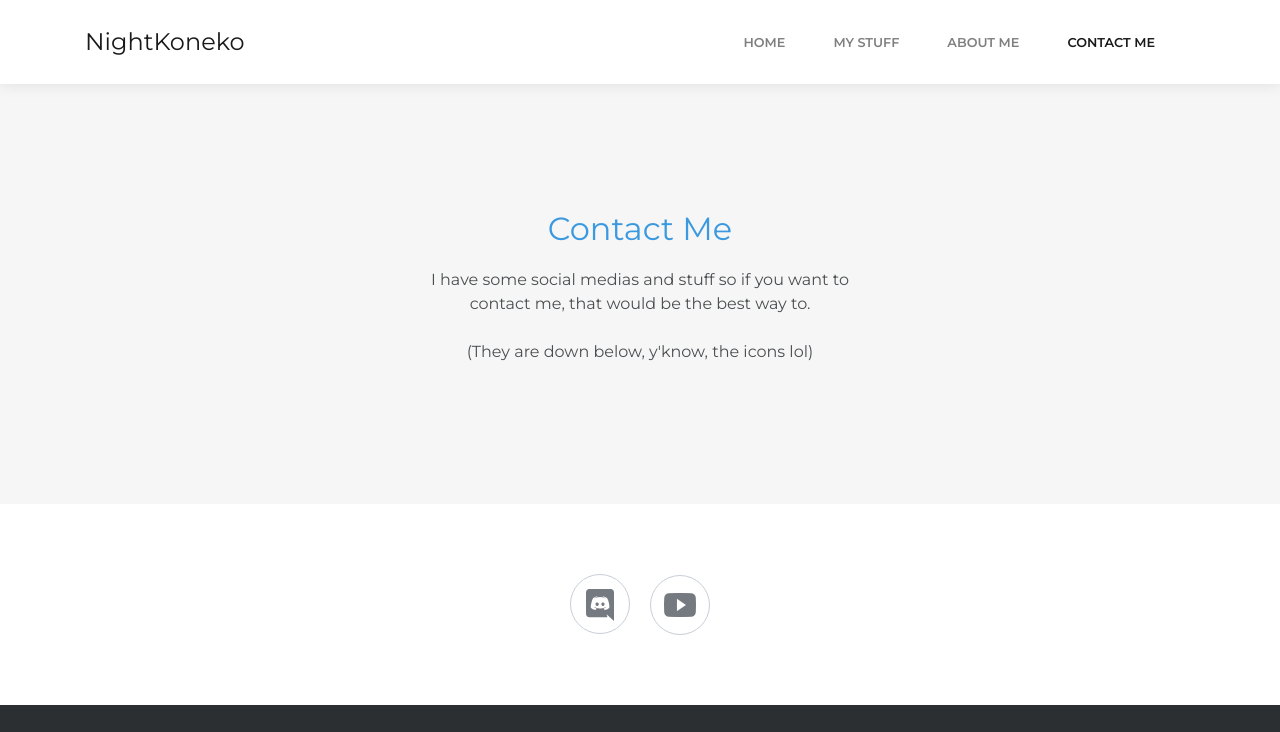
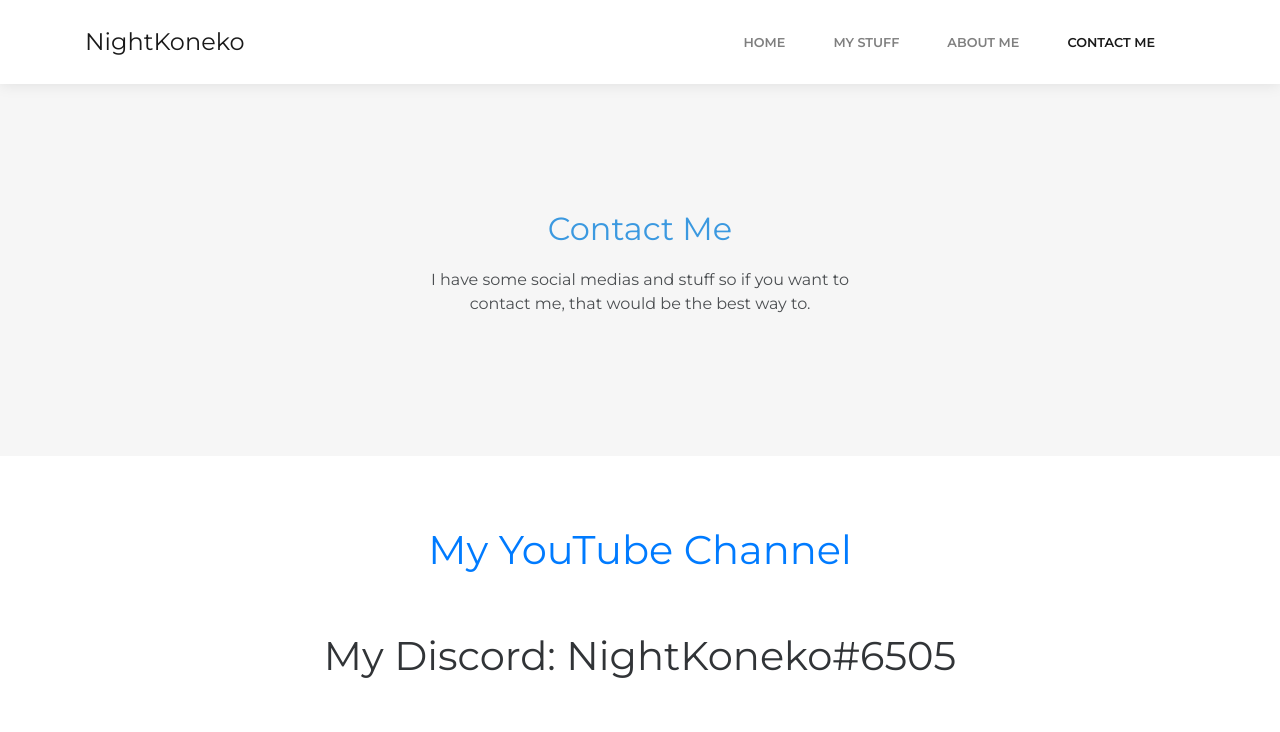
Before and after one commit to NightKoneko/info, a plain HTML site: page contact-me.html in a window 1280 px wide. Shown: the top 732 px of the page. Drawn offline with Linux system fonts and the light colour scheme; some packages are replaced by stand-ins of ours; a script that the page names is missing; files whose address does not match are found by name.

Commit message:
Fixed some stuff I'm too lazy to write
lol

```diff
--- a/contact-me.html
+++ b/contact-me.html
@@ -7,8 +7,6 @@
     <title>Contact Us - Brand</title>
     <link rel="stylesheet" href="assets/bootstrap/css/bootstrap.min.css">
     <link rel="stylesheet" href="https://fonts.googleapis.com/css?family=Montserrat:400,400i,700,700i,600,600i">
-    <link rel="stylesheet" href="assets/fonts/fontawesome-all.min.css">
-    <link rel="stylesheet" href="assets/fonts/ionicons.min.css">
     <link rel="stylesheet" href="https://cdnjs.cloudflare.com/ajax/libs/baguettebox.js/1.10.0/baguetteBox.min.css">
     <link rel="stylesheet" href="assets/css/smoothproducts.css">
     <link rel="stylesheet" href="assets/css/Social-Icons.css">
@@ -33,12 +31,15 @@
             <div class="container">
                 <div class="block-heading" style="padding-top: 130px;">
                     <h2 class="text-info">Contact Me</h2>
-                    <p>I have some social medias and stuff so if you want to contact me, that would be the best way to.<br><br>(They are down below, y'know, the icons lol)</p>
+                    <p>I have some social medias and stuff so if you want to contact me, that would be the best way to.<br></p>
                 </div>
             </div>
         </section>
     </main>
-    <div class="social-icons"><a href="#"></a><a href="#"></a><a href="#"><i class="fab fa-discord"></i></a><a href="#"><i class="icon ion-social-youtube"></i></a></div>
+    <div class="social-icons">
+        <h1><a href="https://www.youtube.com/channel/UC5h-g4m3UjO1UzMkTvF1-tA">My YouTube Channel</a></h1>
+        <h1 style="padding: 0px;padding-top: 50px;">My Discord: NightKoneko#6505</h1>
+    </div>
     <footer class="page-footer dark" style="padding-top: -58px;">
         <h1 style="color: rgb(255,255,255);padding: 70px;">I'll be honest I don't know what to put here but the website looks bad if nothing is here soooo...</h1>
         <div class="footer-copyright">
```
Also changed, not shown: about-me.html (+0 -2 lines), index.html (+0 -2 lines), my-stuff.html (+0 -2 lines).
